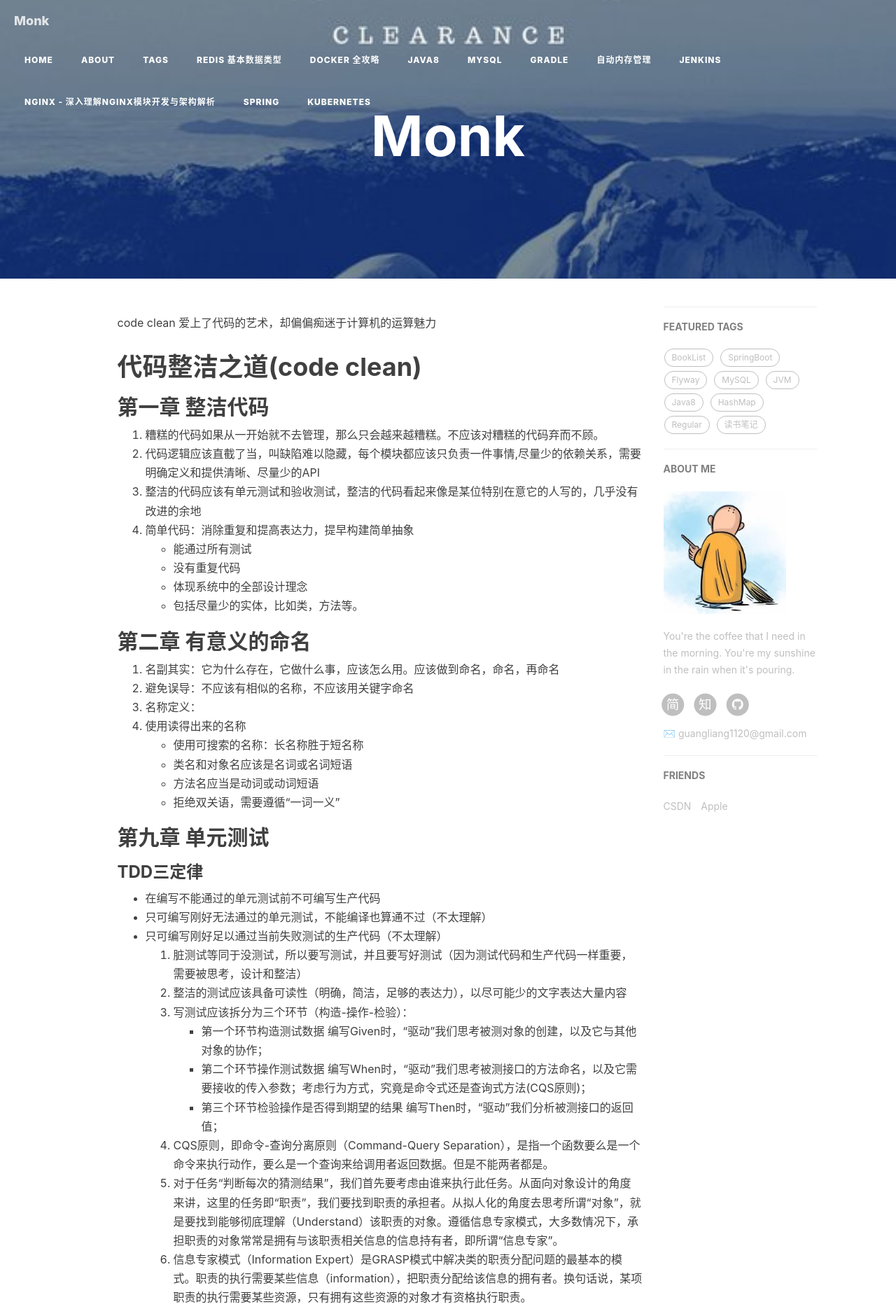
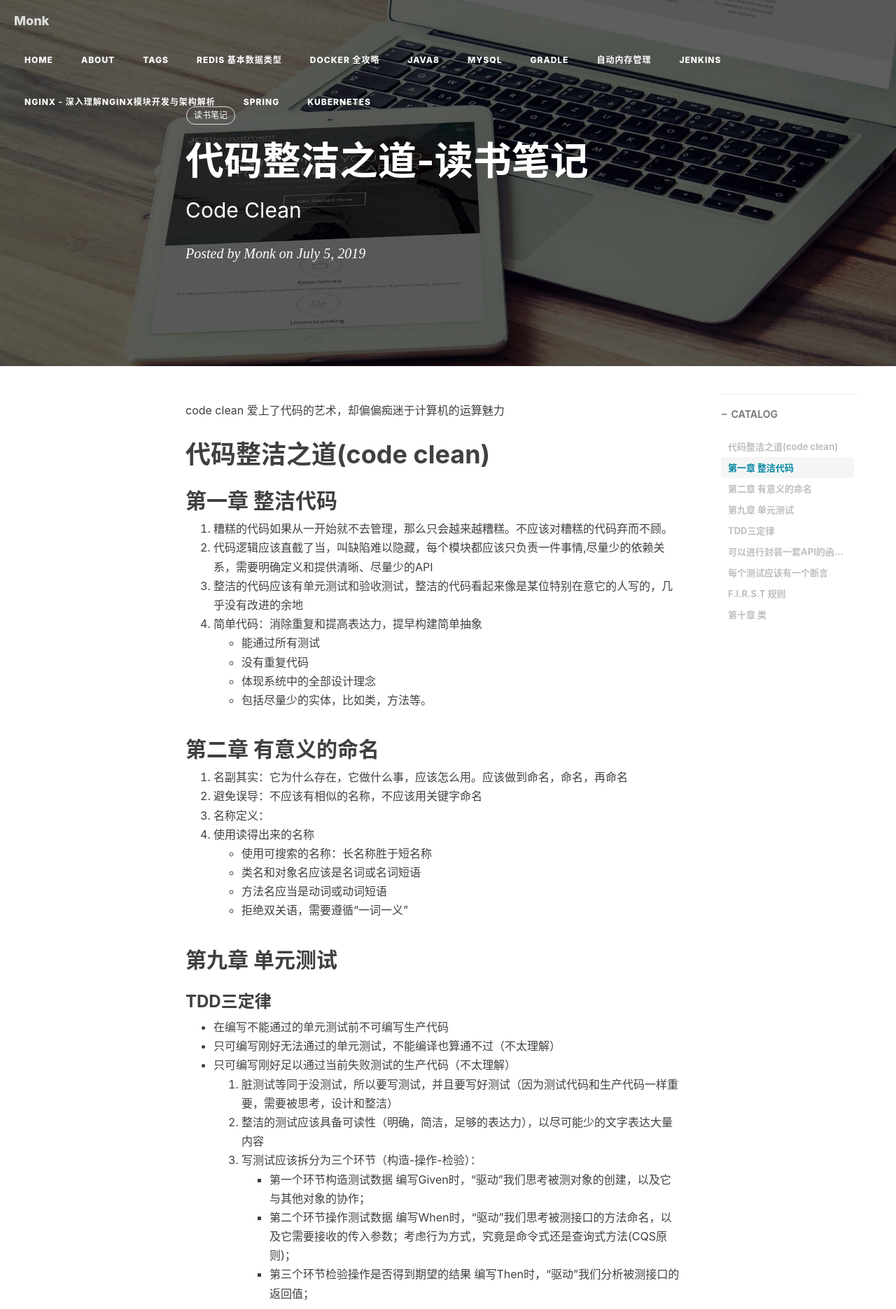
Before and after one commit to mgljava/mgljava.github.io, a Jekyll site: the page built from _posts/2019-05-07-CodeClean.md, in a window 1280 px wide. Shown: the top 1870 px of the page at 70% size. Built offline with Jekyll 4.4.1, drawn with Linux system fonts in a browser that asks for light colours; nearby versions of some CDN libraries; our own code applies the rules of GitHub Pages for plain Markdown files; comment, search, counter and statistics services are not loaded; some of the changed text lies outside the part shown.

Commit message:
[TECH][glming] add code clean

```diff
--- a/md/2019-05-07-Code clean.md
+++ b/_posts/2019-05-07-CodeClean.md
@@ -1,3 +1,15 @@
+---
+layout:     post
+title:      代码整洁之道-读书笔记
+subtitle:   Code Clean
+date:       2019-07-05
+author:     Monk
+header-img: img/post-bg-rwd.jpg
+catalog: true
+tags:
+    - 读书笔记
+---
+
 code clean
 爱上了代码的艺术，却偏偏痴迷于计算机的运算魅力
 
```
